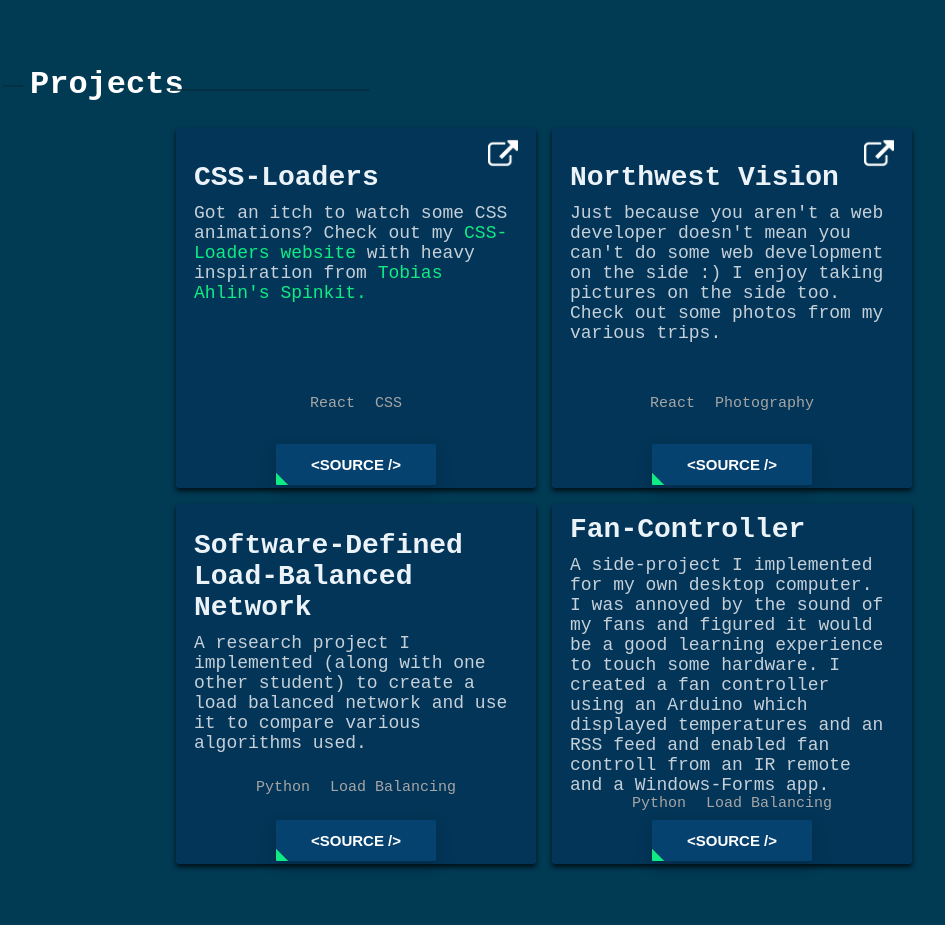
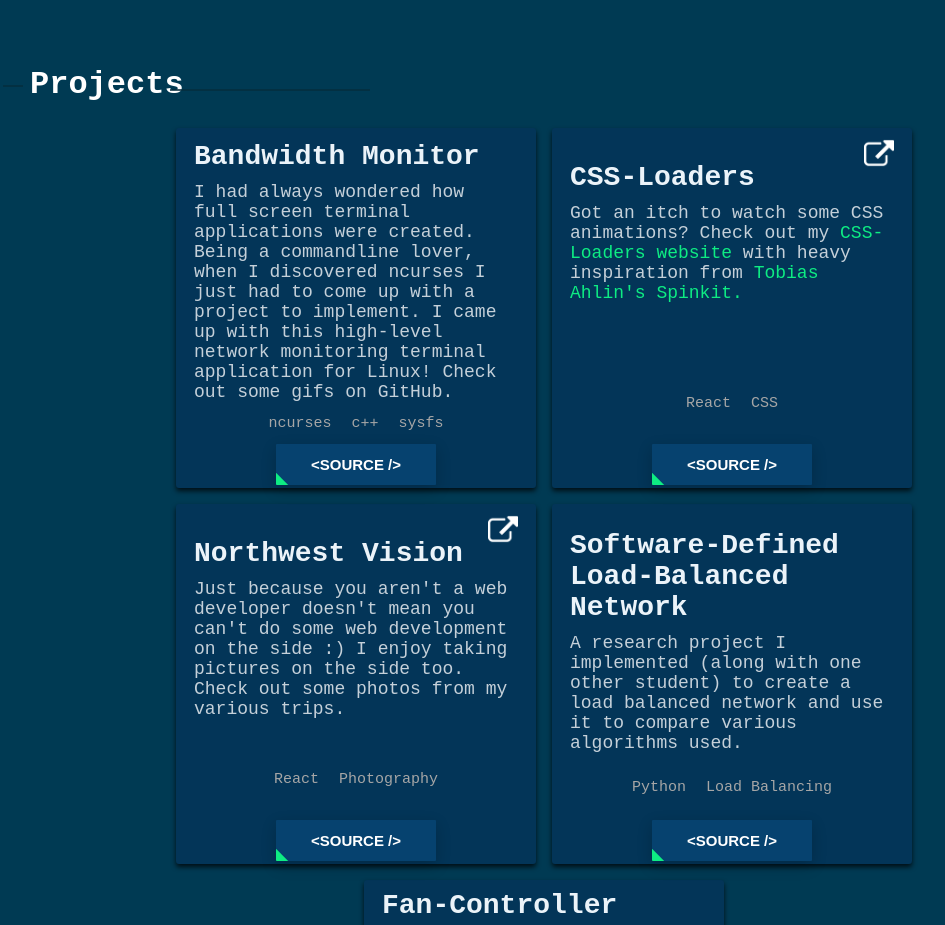
Before and after one commit to Stygain/personal-website, a React (Create React App) app: page / in a window 1280 px wide. Shown: the part 2980-3905 px from the top of the page, without its empty margins (106-1051 px from the left). Built offline with nearby package versions, Linux system fonts and the light colour scheme.

Commit message:
Added in a new side-project!

```diff
--- a/src/Content/Projects.js
+++ b/src/Content/Projects.js
@@ -6,6 +6,17 @@
 
 
 const ProjectData = [
+  {
+    title: "Bandwidth Monitor",
+    link: null,
+    source: "https://github.com/Stygain/bandwidth-monitor",
+    description: <p className="project-description">I had always wondered how full screen terminal applications were created. Being a commandline lover, when I discovered ncurses I just had to come up with a project to implement. I came up with this high-level network monitoring terminal application for Linux! Check out some gifs on GitHub.</p>,
+    technologies: [
+      "ncurses",
+      "c++",
+      "sysfs",
+    ]
+  },
   {
     title: "CSS-Loaders",
     link: "https://stygain.github.io/css-loaders/",
```
